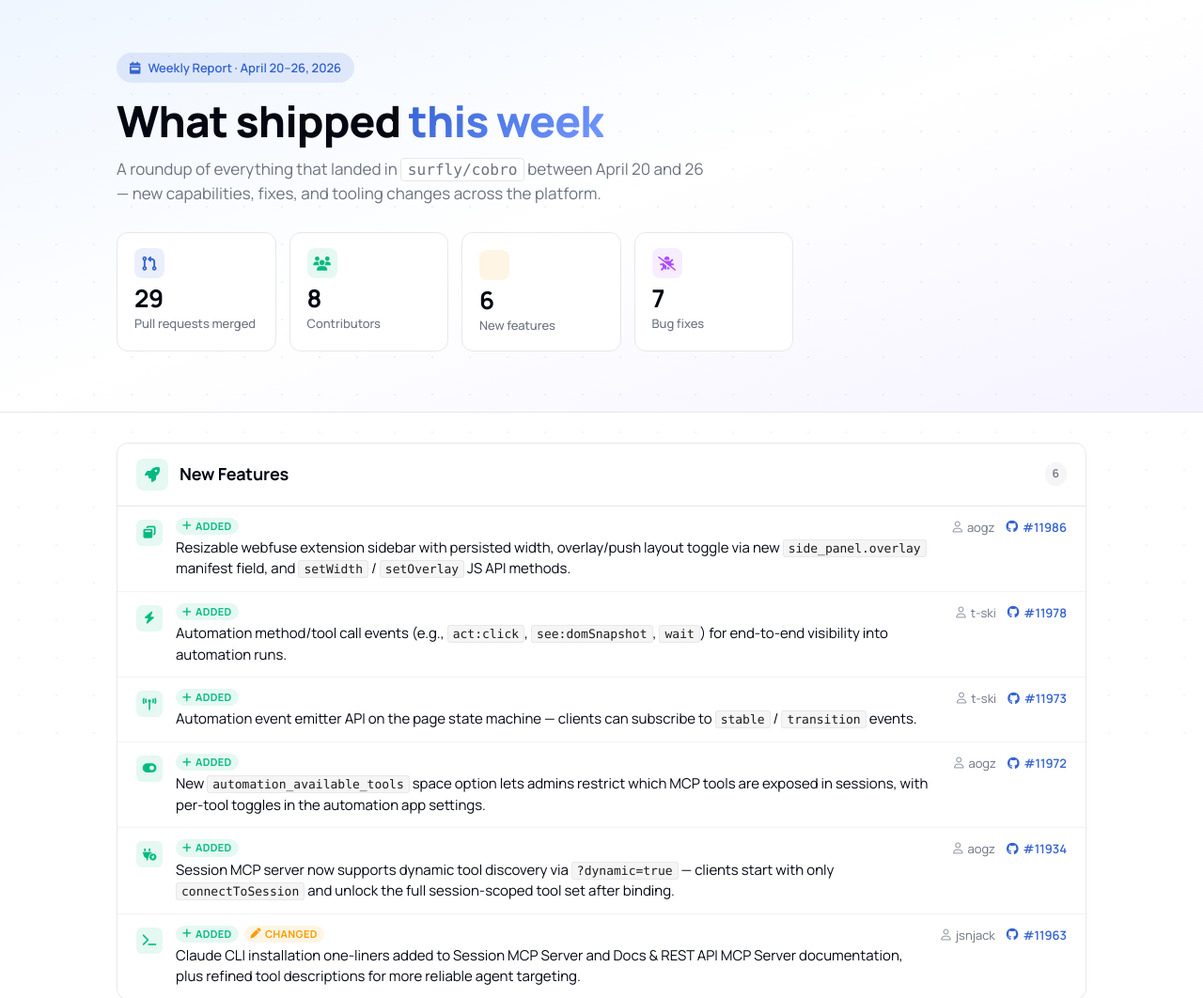
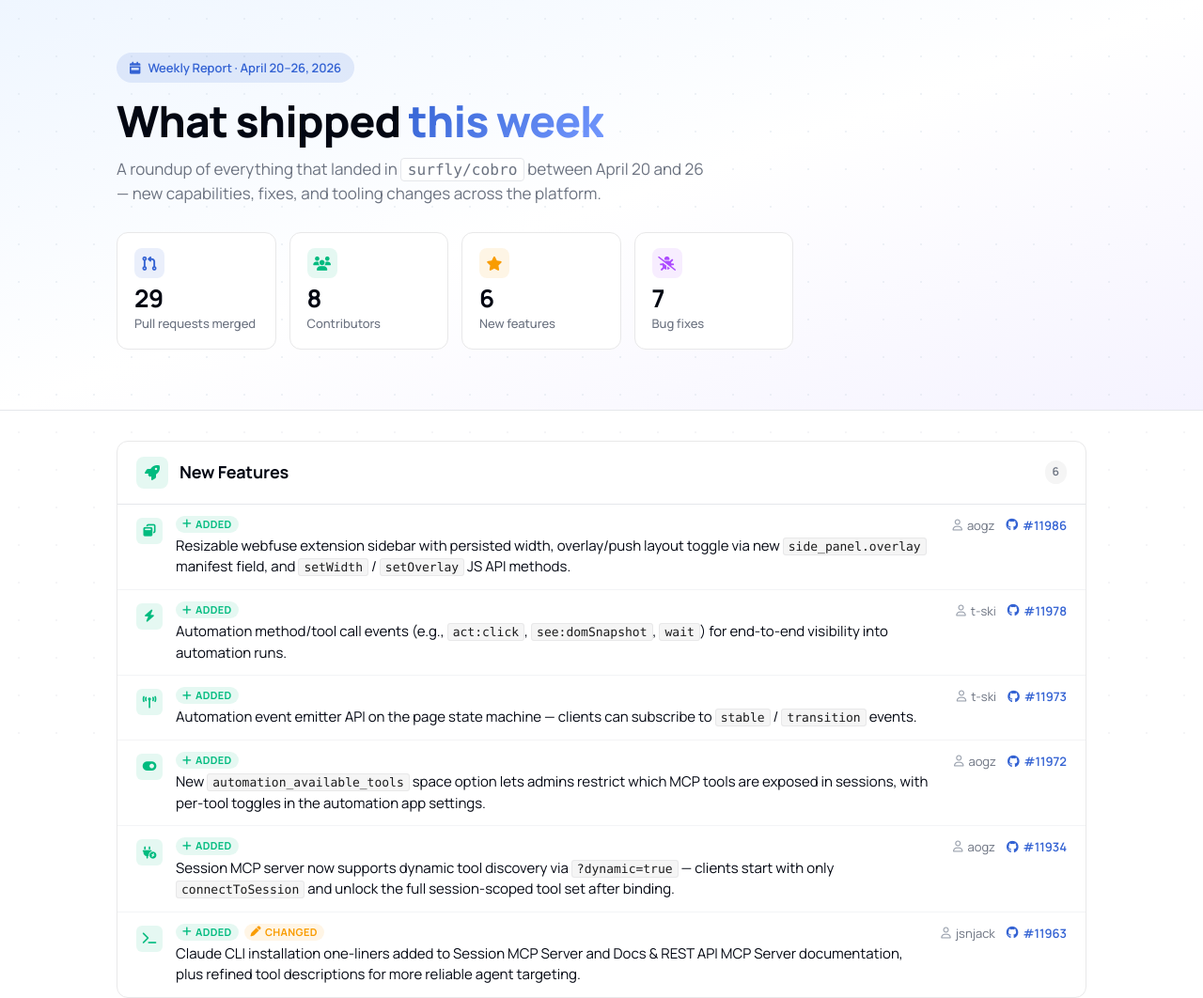
Before and after one commit to aogz/cobro-weekly-report, a plain HTML site: page index.html in a window 1280 px wide. Shown: the top 1062 px of the page at 94% size. Drawn offline with Linux system fonts and the light colour scheme.

Commit message:
Replace Pro-only fa-sparkles with free fa-star

```diff
--- a/index.html
+++ b/index.html
@@ -474,7 +474,7 @@
                 </div>
                 <div class="stat-card">
                     <div class="stat-icon" style="background:var(--color-changed-bg);color:var(--color-changed);">
-                        <i class="fa-solid fa-sparkles"></i>
+                        <i class="fa-solid fa-star"></i>
                     </div>
                     <div class="stat-value">6</div>
                     <div class="stat-label">New features</div>
```
